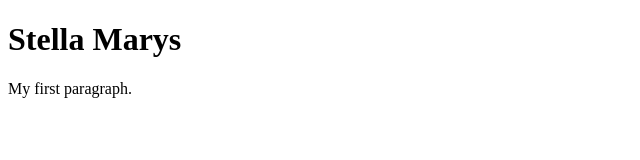
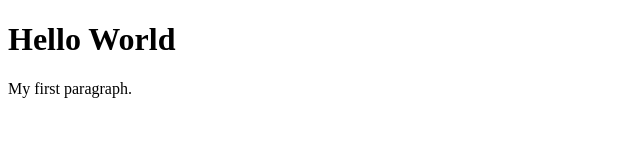
Before and after one commit to roshan-lal-dia/roshan-lal-dia.github.io, a plain HTML site: page index.html in a window 1280 px wide. Shown: the full height of the page, 0-640 px from the left. Drawn offline with Linux system fonts and the light colour scheme.

Commit message:
update 2

```diff
--- a/index.html
+++ b/index.html
@@ -2,7 +2,7 @@
 <html>
 <body>
 
-<h1>Stella Marys</h1>
+<h1>Hello World</h1>
 <p>My first paragraph.</p>
 
 </body>
```
